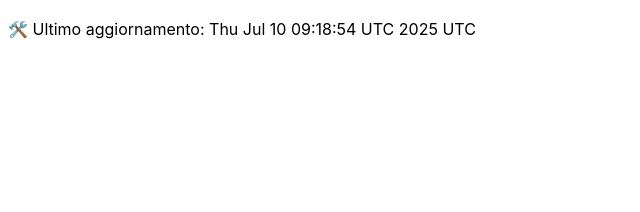
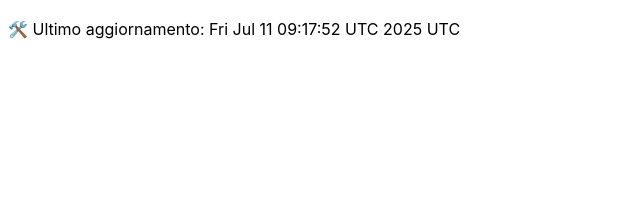
Before and after one commit to DanteTrb/DanteTrb.github.io, a Jekyll site: the page built from badges.md, in a window 1280 px wide. Shown: the top 212 px of the page, without its empty margins (0-640 px from the left). Built offline with Jekyll 4.4.1, drawn with Linux system fonts in a browser that asks for light colours; our own code applies the rules of GitHub Pages for plain Markdown files.

Commit message:
🛠️ Aggiornamento automatico badge

```diff
--- a/badges.md
+++ b/badges.md
@@ -1 +1 @@
-🛠️ Ultimo aggiornamento: Thu Jul 10 09:18:54 UTC 2025 UTC
+🛠️ Ultimo aggiornamento: Fri Jul 11 09:17:52 UTC 2025 UTC
```
